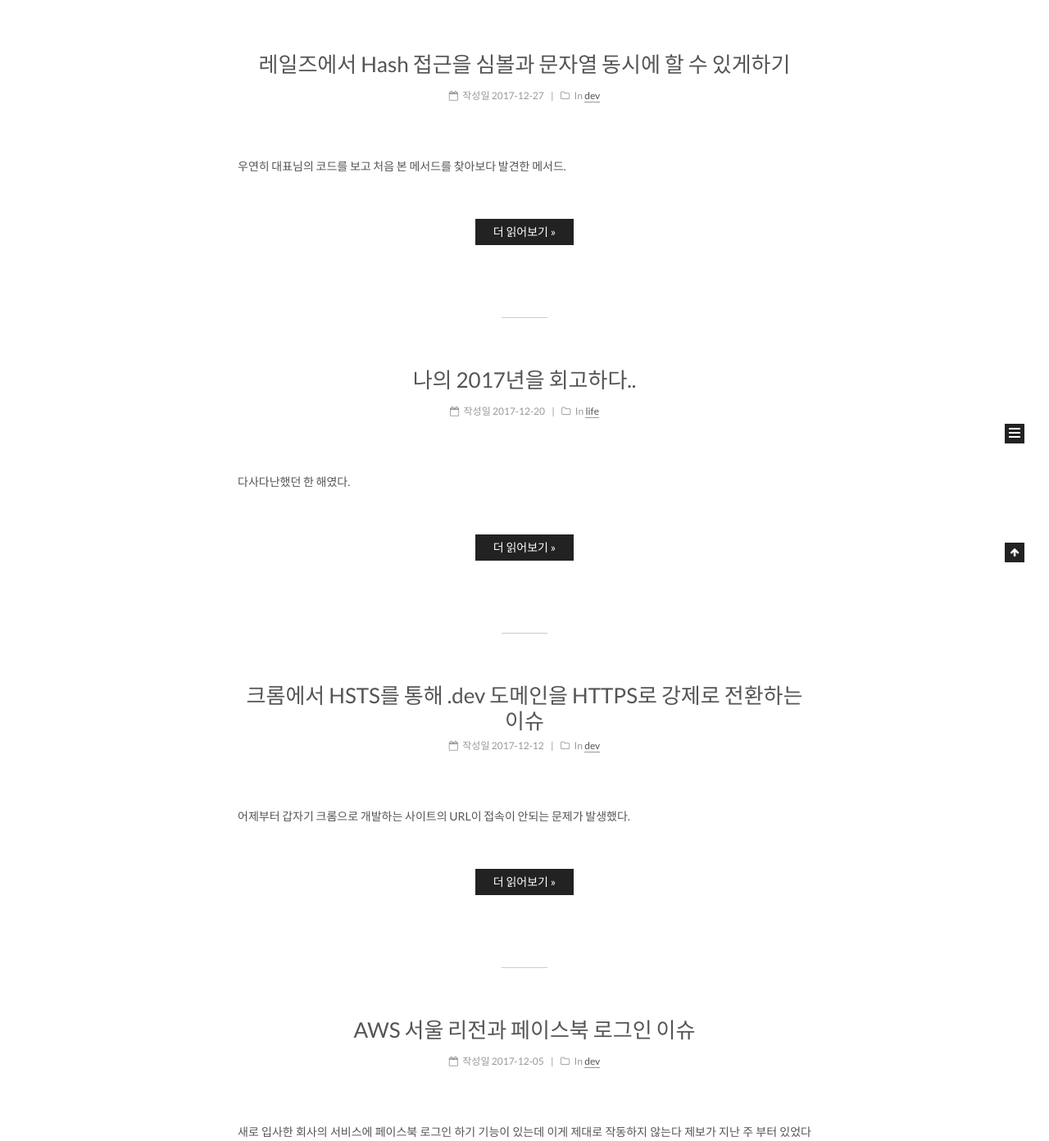
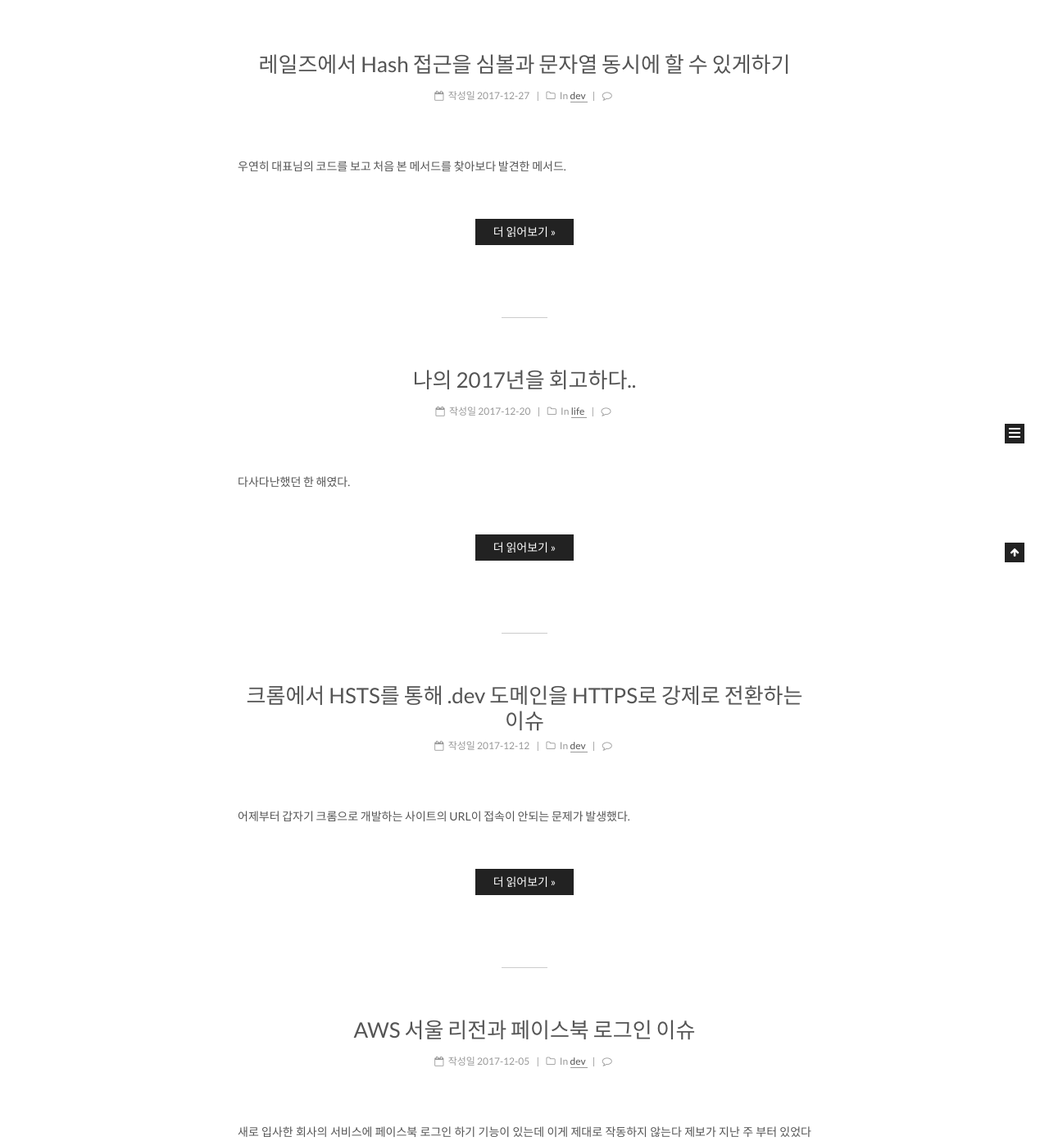
Before and after one commit to dizy64/dizy64.github.io, a Jekyll site: the page built from index.html, in a window 1280 px wide. Shown: the part 314-1706 px from the top of the page at 82% size. Built offline with Jekyll 4.4.1, drawn with Linux system fonts in a browser that asks for light colours; the list of posts is cut into pages by our own code; comment, search, counter and statistics services are not loaded.

Commit message:
Disqus 추가

```diff
--- a/_config.yml
+++ b/_config.yml
@@ -381,8 +381,8 @@ han: false
 
 # Disqus
 disqus:
-  enable: false
-  shortname:
+  enable: true
+  shortname: dizy64github
   count: true
   # hide comments (visitors need to click to load the comments)
   # count need to be false when hide is true
```
